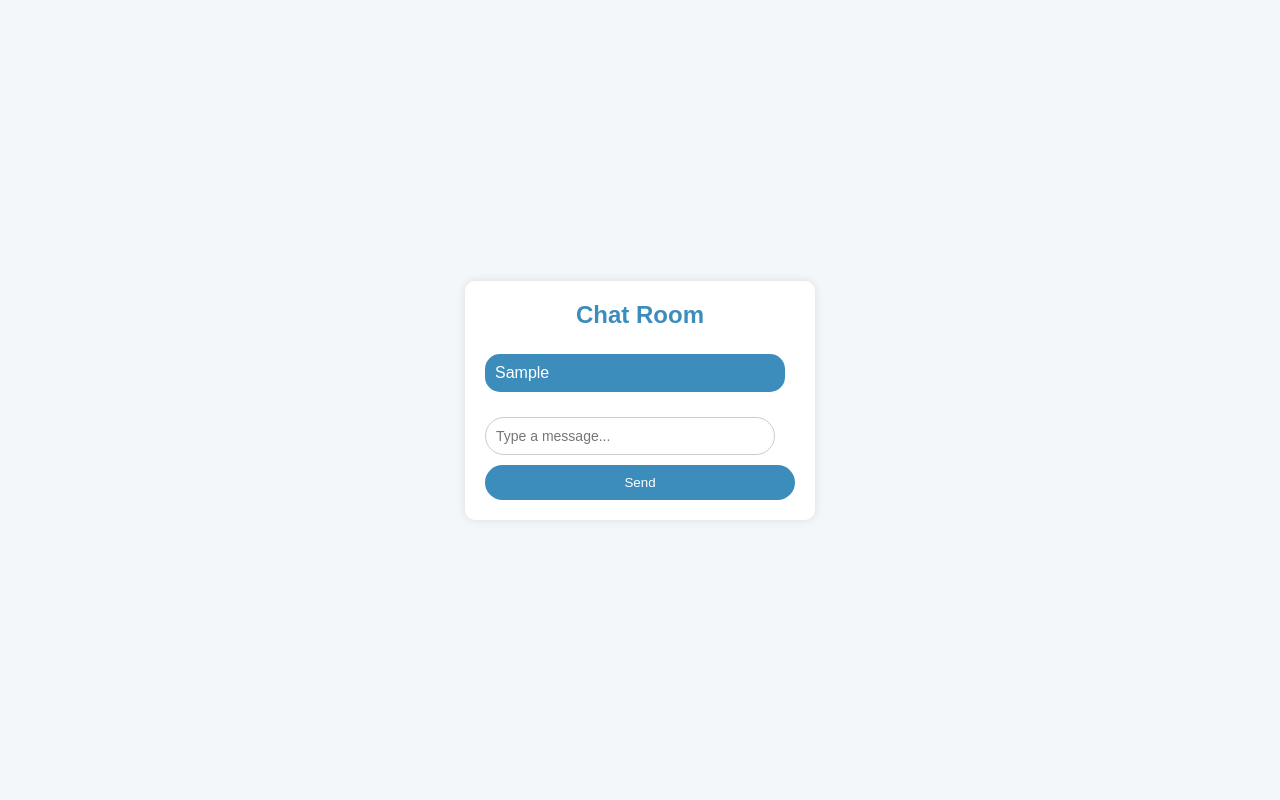
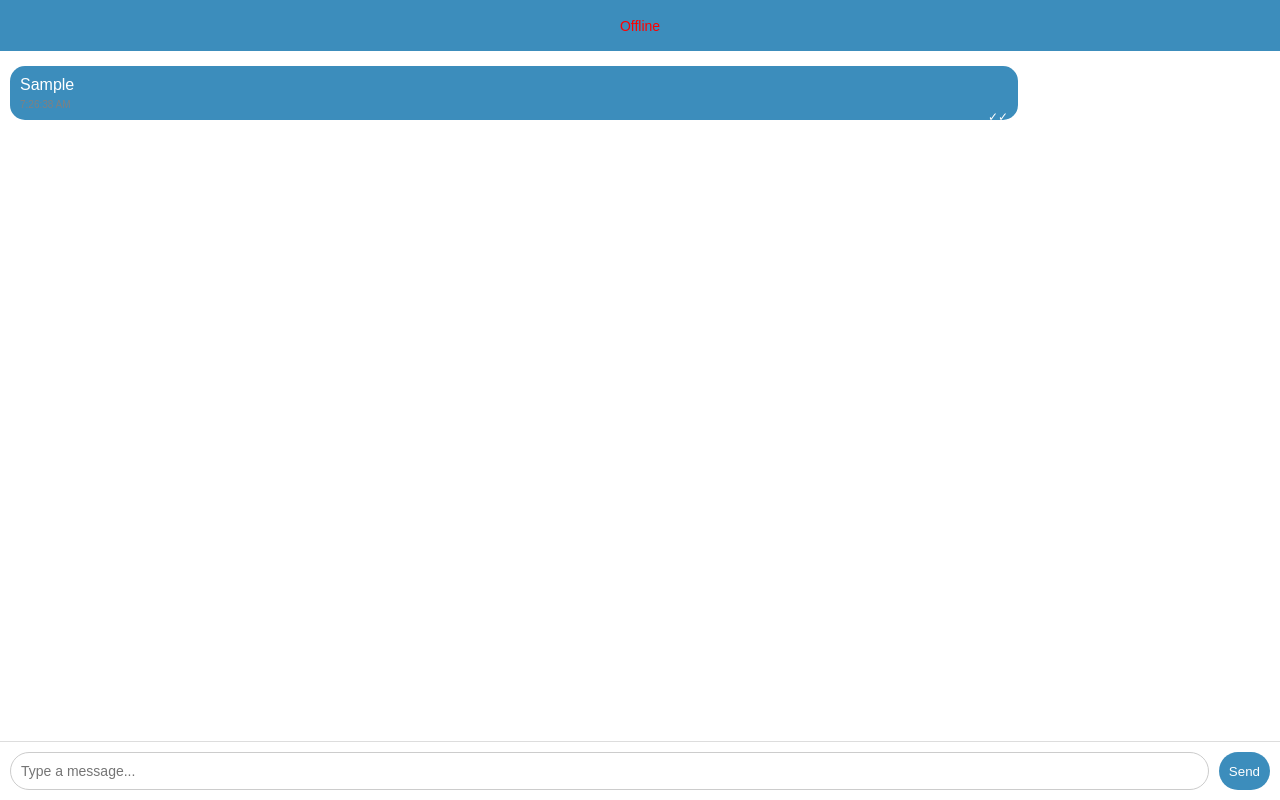
Before and after one commit to GOHANX916/Fromtexnd, a plain HTML site: page index.html in a window 1280 px wide. Both pictures are taken after typing "Sample" into the empty fields and a click on the button "Send". Drawn offline with Linux system fonts and the light colour scheme.

```diff
--- a/index.html
+++ b/index.html
@@ -8,10 +8,14 @@
 </head>
 <body>
     <div id="chat-container">
-        <h2>Chat Room</h2>
-        <div id="messages" class="messages"></div>
-        <input type="text" id="messageInput" placeholder="Type a message...">
-        <button id="sendBtn">Send</button>
+        <div id="header">
+            <span id="status">Offline</span>
+        </div>
+        <div id="messages"></div>
+        <div id="input-container">
+            <input type="text" id="messageInput" placeholder="Type a message...">
+            <button id="sendBtn">Send</button>
+        </div>
     </div>
     <script src="script.js"></script>
 </body>
--- a/script.js
+++ b/script.js
@@ -1,31 +1,64 @@
-const ws = new WebSocket("wss://baxkend.onrender.com"); // Use your Render backend URL
+const ws = new WebSocket("wss://baxkend.onrender.com"); // Your Render backend URL
+const messagesDiv = document.getElementById("messages");
+const statusSpan = document.getElementById("status");
 
-// Handle incoming messages
+// Update Online/Offline Status
+ws.onopen = () => {
+    statusSpan.textContent = "Online";
+    statusSpan.classList.add("online");
+    statusSpan.classList.remove("offline");
+};
+
+ws.onclose = () => {
+    statusSpan.textContent = "Offline";
+    statusSpan.classList.add("offline");
+    statusSpan.classList.remove("online");
+};
+
+// Handle Incoming Messages
 ws.onmessage = (event) => {
+    const { sender, text, timestamp, seen } = JSON.parse(event.data);
+    displayMessage(sender, text, timestamp, seen);
+};
+
+// Send Message
+document.getElementById("sendBtn").addEventListener("click", sendMessage);
+document.getElementById("messageInput").addEventListener("keypress", (event) => {
+    if (event.key === "Enter") sendMessage();
+});
+
+function sendMessage() {
+    const input = document.getElementById("messageInput");
+    if (input.value.trim() !== "") {
+        const message = {
+            sender: "You",
+            text: input.value,
+            timestamp: new Date().toLocaleTimeString(),
+            seen: false
+        };
+        ws.send(JSON.stringify(message));
+        displayMessage(message.sender, message.text, message.timestamp, false);
+        input.value = "";
+    }
+}
+
+function displayMessage(sender, text, timestamp, seen) {
     const messageDiv = document.createElement("div");
     messageDiv.classList.add("message");
-    messageDiv.textContent = event.data;
-    document.getElementById("messages").appendChild(messageDiv);
-    document.getElementById("messages").scrollTop = document.getElementById("messages").scrollHeight;
-};
+    if (sender === "You") messageDiv.classList.add("user");
 
-// Send message when clicking the send button
-document.getElementById("sendBtn").addEventListener("click", () => {
-    const input = document.getElementById("messageInput");
-    if (input.value.trim() !== "") {
-        ws.send(input.value);
-        const messageDiv = document.createElement("div");
-        messageDiv.classList.add("message", "user");
-        messageDiv.textContent = input.value;
-        document.getElementById("messages").appendChild(messageDiv);
-        document.getElementById("messages").scrollTop = document.getElementById("messages").scrollHeight;
-        input.value = "";
+    messageDiv.innerHTML = `
+        ${text}
+        <span class="timestamp">${timestamp}</span>
+        <span class="double-tick ${seen ? "seen" : ""}">✓✓</span>
+    `;
+    messagesDiv.appendChild(messageDiv);
+    messagesDiv.scrollTop = messagesDiv.scrollHeight;
+
+    if (sender !== "You") {
+        // Mark message as seen
+        setTimeout(() => {
+            messageDiv.querySelector(".double-tick").classList.add("seen");
+        }, 1000);
     }
-});
-
-// Optional: Send message when pressing Enter
-document.getElementById("messageInput").addEventListener("keypress", (event) => {
-    if (event.key === "Enter") {
-        document.getElementById("sendBtn").click();
-    }
-});
+}
--- a/styles.css
+++ b/styles.css
@@ -15,27 +15,41 @@ body {
 }
 
 #chat-container {
-    width: 350px;
-    background-color: #ffffff;
-    border-radius: 10px;
-    padding: 20px;
-    box-shadow: 0px 0px 10px rgba(0, 0, 0, 0.1);
+    width: 100%;
+    height: 100vh;
+    background-color: white;
     display: flex;
     flex-direction: column;
+    border-radius: 0;
+    box-shadow: none;
 }
 
-h2 {
+#header {
+    background: #3c8dbc;
+    color: white;
+    padding: 15px;
     text-align: center;
-    color: #3c8dbc;
-    margin-bottom: 20px;
+    font-size: 18px;
+    font-weight: bold;
+}
+
+#status {
+    font-size: 14px;
+    font-weight: normal;
+}
+
+.online {
+    color: lightgreen;
+}
+
+.offline {
+    color: red;
 }
 
 #messages {
     flex-grow: 1;
     overflow-y: auto;
-    max-height: 300px;
-    margin-bottom: 20px;
-    padding-right: 10px;
+    padding: 10px;
 }
 
 .message {
@@ -44,6 +58,8 @@ h2 {
     border-radius: 15px;
     margin: 5px 0;
     word-wrap: break-word;
+    position: relative;
+    max-width: 80%;
 }
 
 .message.user {
@@ -52,12 +68,34 @@ h2 {
     align-self: flex-end;
 }
 
+.timestamp {
+    font-size: 10px;
+    color: gray;
+    display: block;
+    margin-top: 5px;
+}
+
+.double-tick {
+    font-size: 12px;
+    float: right;
+}
+
+.seen {
+    color: blue;
+}
+
+#input-container {
+    display: flex;
+    padding: 10px;
+    background-color: #ffffff;
+    border-top: 1px solid #ddd;
+}
+
 #messageInput {
+    flex-grow: 1;
     padding: 10px;
     border-radius: 20px;
     border: 1px solid #ccc;
-    margin-bottom: 10px;
-    width: calc(100% - 20px);
     font-size: 14px;
 }
 
@@ -69,6 +107,7 @@ h2 {
     border-radius: 20px;
     cursor: pointer;
     transition: background-color 0.3s;
+    margin-left: 10px;
 }
 
 #sendBtn:hover {
```
